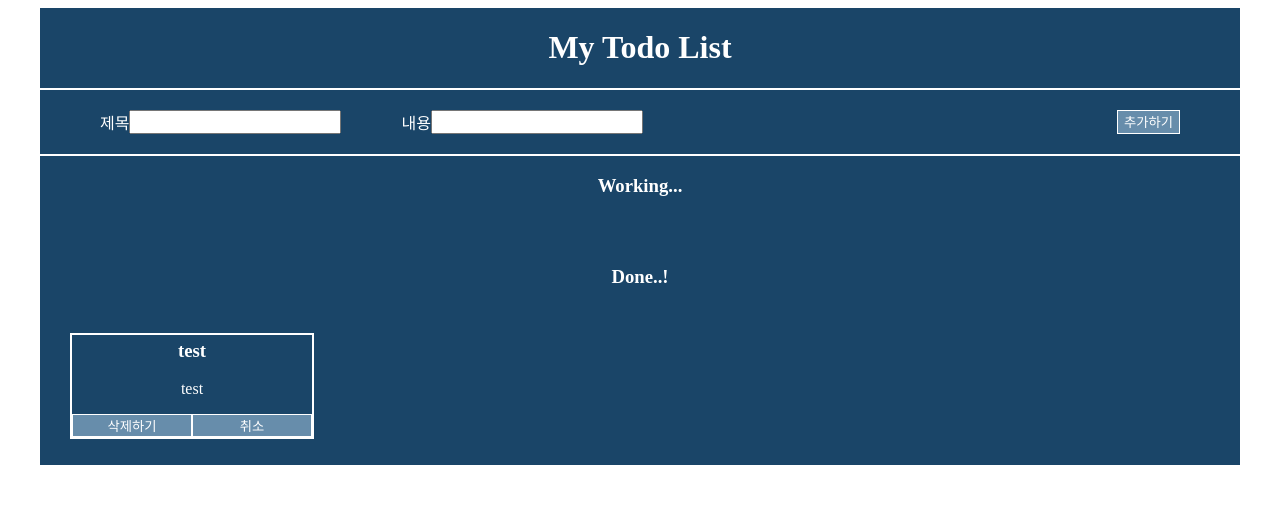
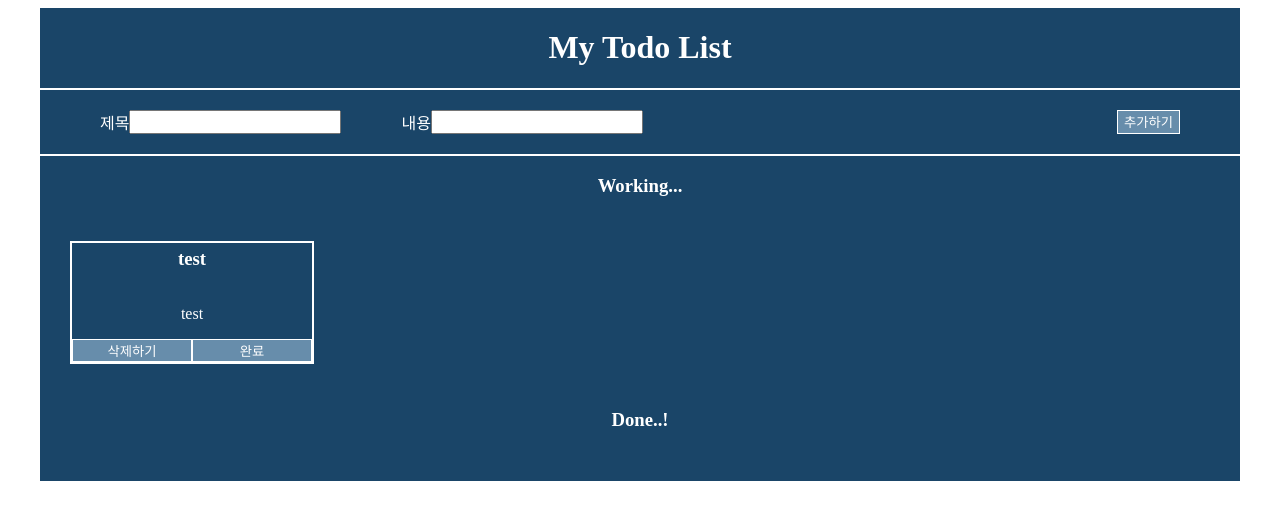
Before and after one commit to YCDM03/ToDo, a React (Vite) app: page / in a window 1280 px wide. Shown: the top 520 px of the page. Built offline with nearby package versions, Linux system fonts and the light colour scheme.

Commit message:
style: li>button margin-top:auto

```diff
--- a/src/App.jsx
+++ b/src/App.jsx
@@ -2,7 +2,7 @@ import { useState } from "react";
 import "./App.css";
 
 function App() {
-  const initialState = { id: -1, title: "test", body: "test", isDone: true };
+  const initialState = { id: -1, title: "test", body: "test", isDone: false };
   const [title, setTitle] = useState("");
   const [body, setBody] = useState("");
   const [id, setId] = useState(0);
@@ -150,12 +150,14 @@ function MakeList({ list, deleteTodo, changeDone }) {
             textAlign: "center",
             border: "2px solid white",
             margin: "10px",
+            display: "flex",
+            flexDirection: "column",
           }}
           key={"list" + id}
         >
           <h3 style={{ marginTop: "5px" }}>{title}</h3>
           <p>{body}</p>
-          <span>{isDone}</span>
+          <div style={{ width: "100%", marginTop: "auto" }}>
             <button
               style={{ width: "50%" }}
               onClick={() => {
@@ -165,13 +167,14 @@ function MakeList({ list, deleteTodo, changeDone }) {
               삭제하기
             </button>
             <button
-            style={{ width: "50%" }}
+              style={{ width: "50%", marginTop: "auto" }}
               onClick={() => {
                 changeDone(id, title, body, isDone);
               }}
             >
               {isDone ? "취소" : "완료"}
             </button>
+          </div>
         </li>
       </>
     );
```
Lines whose indentation alone changed are shown as unchanged.
